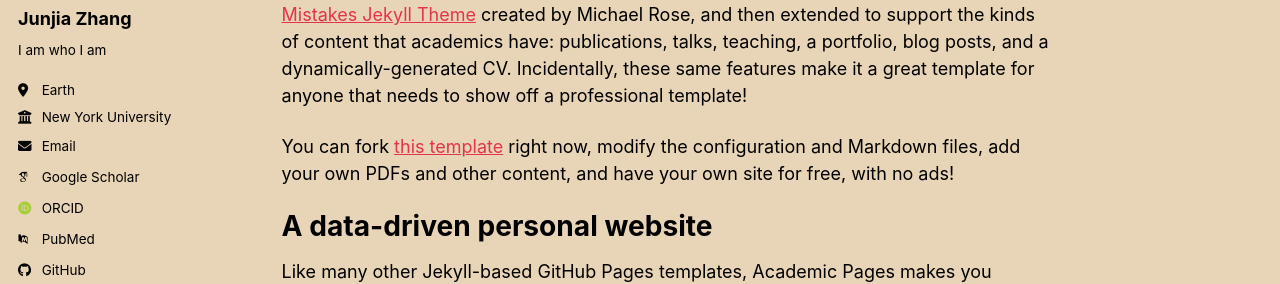
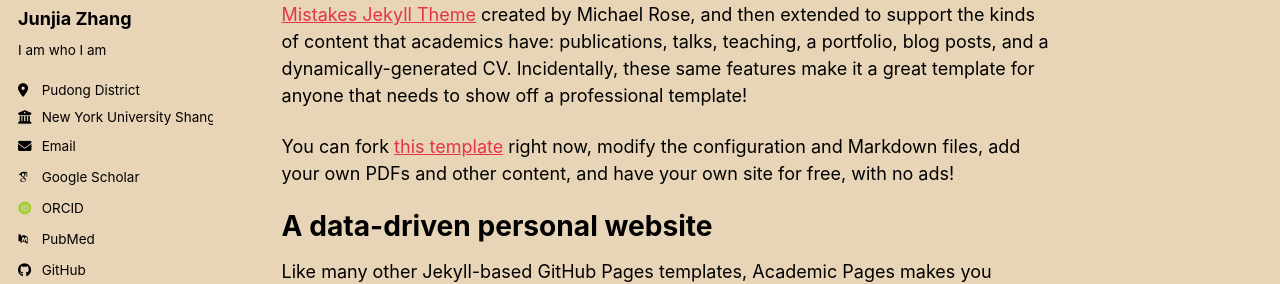
Before and after one commit to JunjiaZhangMax/junjiazhangmax.github.io, a Jekyll site: the page built from _pages/about.md, in a window 1280 px wide. Shown: the part 278-562 px from the top of the page. Built offline with Jekyll 4.4.1, drawn with Linux system fonts in a browser that asks for light colours; some web fonts are replaced; a script bundle is joined from its source files by our own code; library files that are not in the unit come from our copies.

Commit message:
Update _config.yml

```diff
--- a/_config.yml
+++ b/_config.yml
@@ -27,8 +27,8 @@
   name             : "Junjia Zhang"
   pronouns         : # example: "she/her"
   bio              : "I am who I am"
-  location         : "Earth"
-  employer         : "New York University"
+  location         : "Pudong District"
+  employer         : "New York University\nShanghai"
   uri              : # URL
   email            : "jz7842@nyu.edu"
 
```
